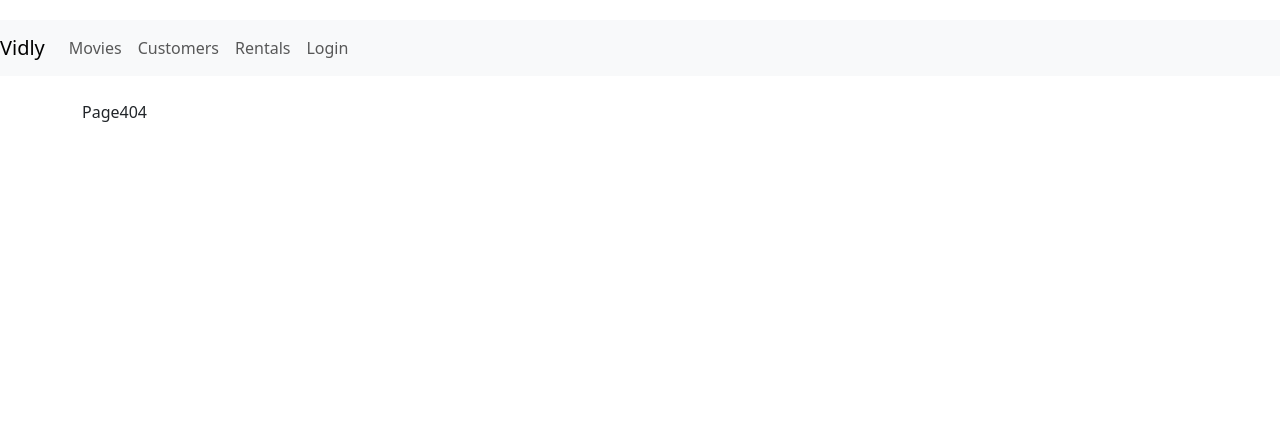
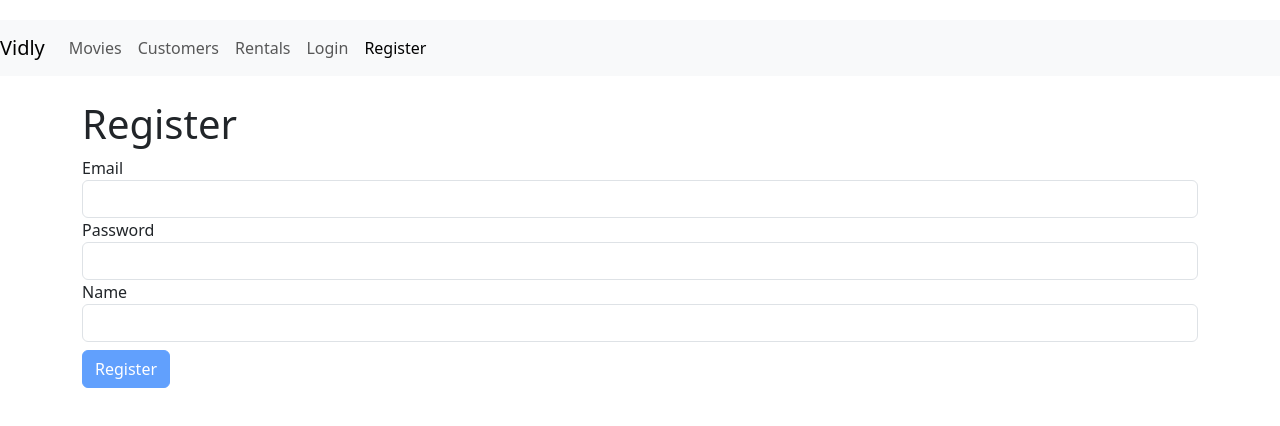
Before and after one commit to haseebzahid1/react-movie-table, a React (Create React App) app: page /register in a window 1280 px wide. Shown: the top 426 px of the page. Built offline with nearby package versions, Linux system fonts and the light colour scheme.

Commit message:
rigister form added

```diff
--- a/src/App.js
+++ b/src/App.js
@@ -5,7 +5,7 @@ import "font-awesome/css/font-awesome.css";
 import { Route, Routes, Navigate } from "react-router-dom";
 import Navbar from "./component/Navbar";
 import Movies from "./component/Movie";
-// import RegisterForm from './component/RegisterForm';
+import RegisterForm from './component/RegisterForm';
 import LoginForm from "./component/LoginForm";
 import MovieForm from "./component/MovieForm";
 import Customers from "./component/Customers";
@@ -20,7 +20,7 @@ class App extends Component {
         <Navbar />
         <main className="container">
         <Routes>
-          {/* <Route path='/register' element={<RegisterForm />} /> */}
+          <Route path='/register' element={<RegisterForm />} />
           <Route path="/login" element={<LoginForm />} />
           <Route path="/movies/:id" element={<MovieForm />} />
           <Route path="/movies" element={<Movies />} />
--- a/src/component/LoginForm.jsx
+++ b/src/component/LoginForm.jsx
@@ -1,7 +1,6 @@
 import React from "react";
-// import Joi from "joi";
 import Joi from "joi-browser";
-import Form from "./common/form";
+import Form from './common/form';
 
 class LoginForm extends Form {
   state = {
--- a/src/component/Navbar.jsx
+++ b/src/component/Navbar.jsx
@@ -40,17 +40,17 @@ const NavBar = () => {
               </NavLink>
             </li>
 
-            { <li className="nav-item">
+             <li className="nav-item">
               <NavLink className="nav-link" to="/login">
                 Login
               </NavLink>
             </li>
 
-           /* <li className="nav-item">
+            <li className="nav-item">
               <NavLink className="nav-link" to="/register">
                 Register
               </NavLink>
-            </li> */}
+            </li>
 
           </ul>
         </div>
--- a/src/component/RegisterForm.jsx
+++ b/src/component/RegisterForm.jsx
@@ -1,11 +1,37 @@
-import React from 'react'
-// import {NavLink} from 'react-router-dom';
-const RegisterForm = () => {
-  return (
-      <div>
-        <h1>RegisterForm</h1>
-    </div>
-  )
+import React from 'react';
+import Joi from 'joi-browser';
+import Form from './common/form';
+
+class RegisterForm extends Form {
+    state = {
+        data: {username:"", password:"", name:""},
+        errors: {}
+      }
+
+      schema={
+          username: Joi.string().required().email().label("Username"),
+          password: Joi.string().required().min(5).max(15).label("Password"),
+          name: Joi.string().required().min(3).label("Name")
+      }
+
+      doSubmit = () =>{
+
+        console.log("Registeration Submitted ... ")
+      }
+
+    render() {
+        return (
+            <div>
+                <h1>Register</h1>
+                <form  onSubmit={this.handleSubmit}>
+                    {this.renderInput("username", "Email")}
+                    {this.renderInput("password", "Password", "password")}
+                    {this.renderInput("name", "Name")}
+                    {this.renderButton("Register")}
+                </form>
+            </div>
+         );
+    }
 }
 
-export default RegisterForm
+export default RegisterForm;
--- a/src/component/common/input.jsx
+++ b/src/component/common/input.jsx
@@ -8,6 +8,7 @@ const Input = ({ name, label, error, ...rest}) => {  // rest replace const Input
           <label htmlFor={name}>{label}</label>
           <input
             {...rest}
+            name={name}
             id={name}
             className="form-control"
             // type={type}
```
